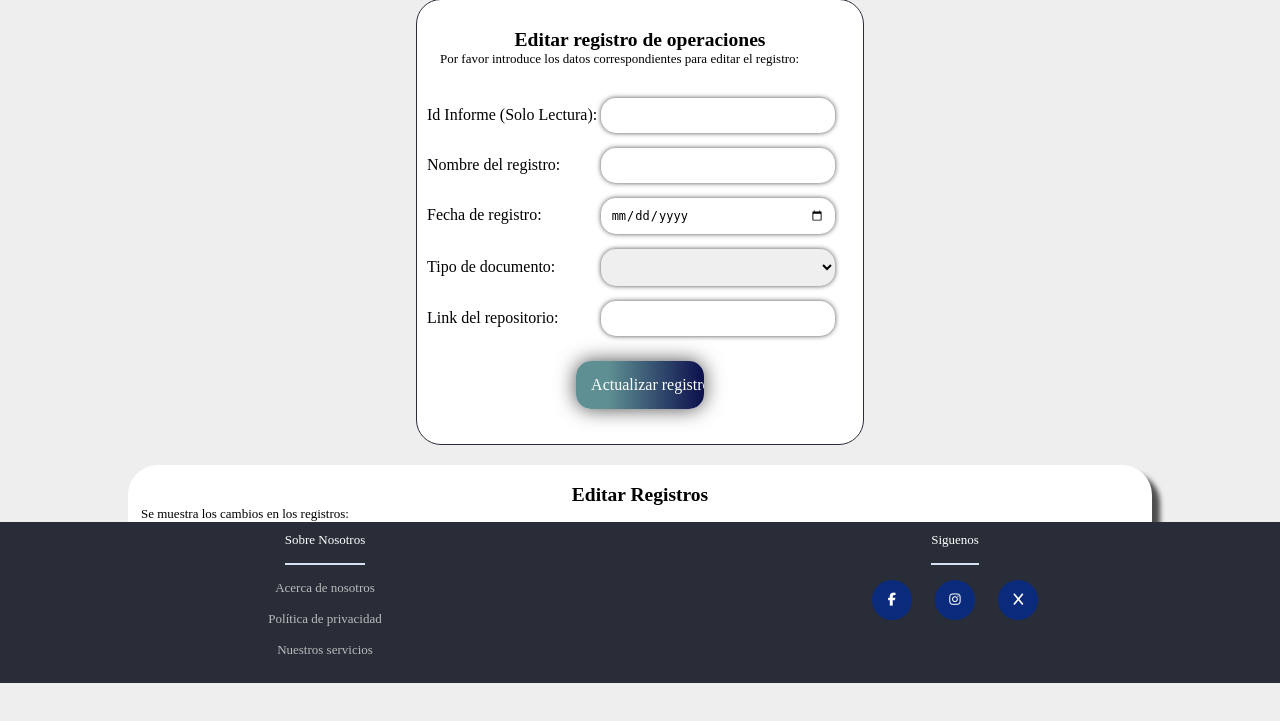
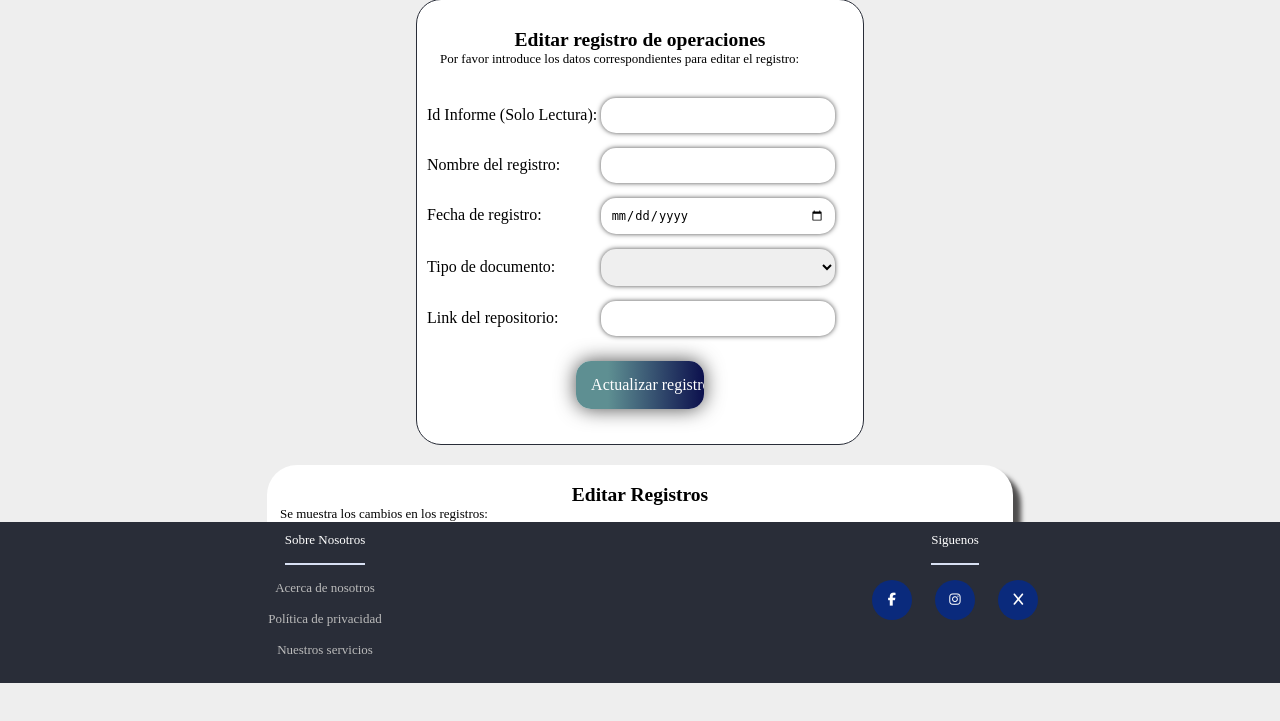
Before and after one commit to Xiuh185/Dspiproyecto, a PHP site: page /edit.php in a window 1280 px wide. Shown: the part 117-838 px from the top of the page. Run offline with PHP 8.4, Linux system fonts and the light colour scheme; the visitor is signed in with stand-in values (Sample User, id 1); data that the repository does not hold is empty; style sheets or scripts are compiled from the project's sources; some web fonts are replaced.

Commit message:
Update editar.scss

```diff
--- a/editar.scss
+++ b/editar.scss
@@ -68,7 +68,8 @@ input, select{
    align-content: center;
    border-spacing: 0;
     box-shadow: 8px 8px 5px 0px rgb(78, 77, 77);
-    width: 80%;
+    width: auto !important;
+    min-width: auto !important;
     height: auto;
     background-color: #FFFFFF;
     border-radius: 30px;
@@ -82,12 +83,22 @@ input, select{
     padding: 20px 30px 0;
     }
     table{
+        table-layout: fixed;
         border-spacing: 0;
         margin-top: auto;
+        margin-left: 7px;
+        margin-right: 7px;
         margin-bottom: auto;
+        table-layout: fixed;
         thead{
+            width: auto;
             font-size: medium;
             text-align: center;
+            margin-top: 15px;
+            margin-bottom: 15PX;
+            margin-right: 15px;
+            margin-left: 15px;
+            padding: 1em;
             background-color: #0a2b72;
             color: #FFFFFF;
             th{
@@ -102,7 +113,7 @@ input, select{
                 td{
                     font-size: medium;
                     padding: 10px;
-                    text-align: center;
+                    text-align: left;
                     border-bottom: 1px solid #23346b;
                     #icons{
                         font-size: 25px;
```
